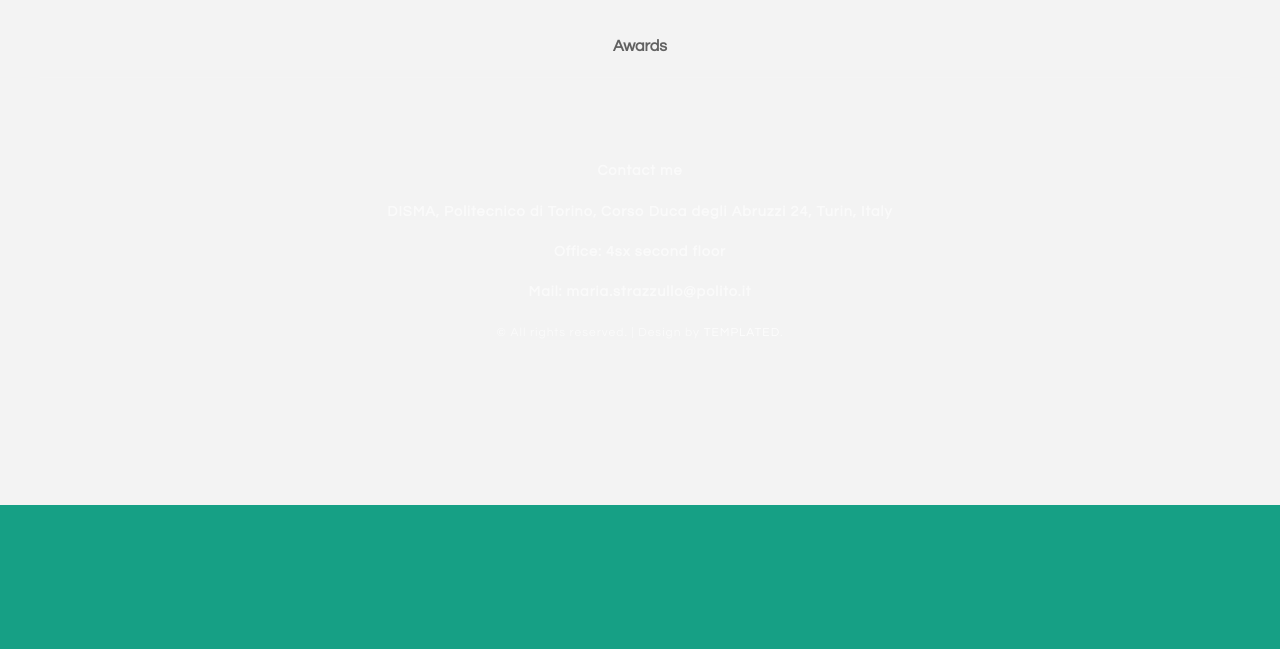
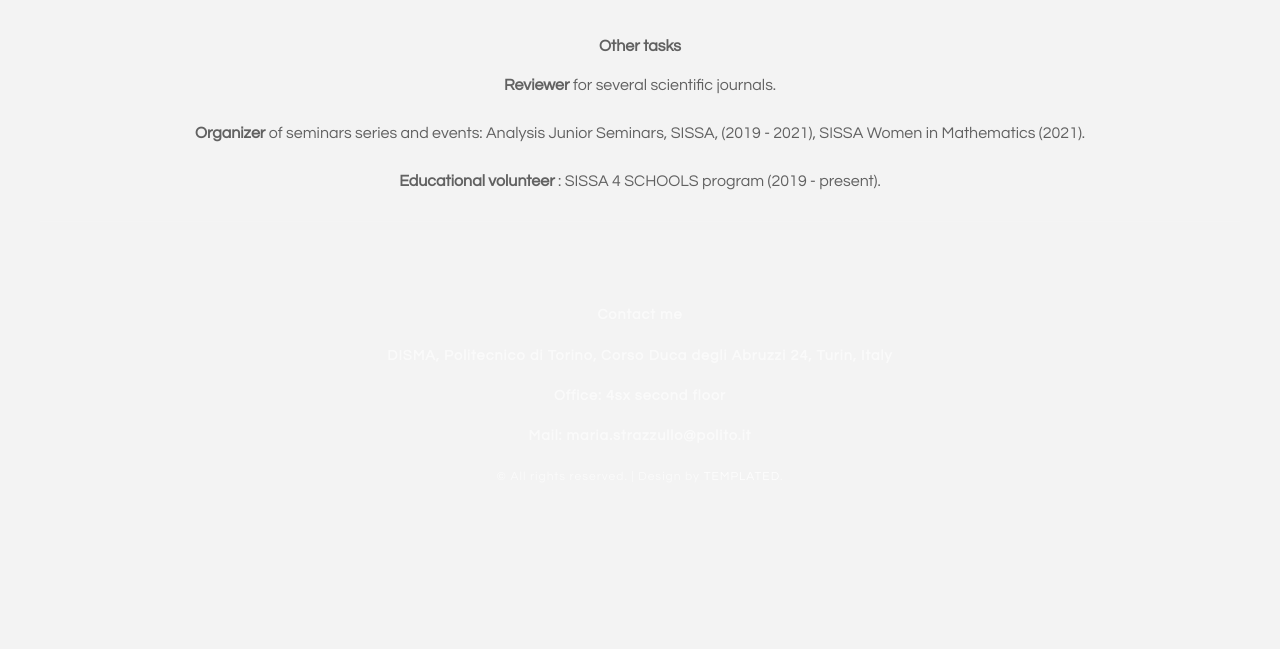
Before and after one commit to mstrazzu/mstrazzu.github.io, a plain HTML site: page other.html in a window 1280 px wide. Shown: the part 391-1040 px from the top of the page. Before the commit the page ends 896 px from the top, so only its background shows below. Drawn offline with Linux system fonts and the light colour scheme.

Commit message:
complete section othet

```diff
--- a/other.html
+++ b/other.html
@@ -46,8 +46,18 @@ Released   : 20131223
 		<div class="title">
 			<h1>Other activities, interests and awards</h1>
 		</div>
-		<p> <strong> Awards  </strong>  <br>
+		<p> <strong> Other tasks  </strong>  <br>
 			<ul>
+				<br, style="left: auto;">  <strong> Reviewer </strong> for several scientific journals.
+
+				<br>
+				<br><br>
+				<br, style="left: auto;">  <strong> Organizer </strong> of seminars series and events:  Analysis Junior Seminars, SISSA, (2019 - 2021), SISSA Women in Mathematics (2021).
+				<br>
+				<br><br>
+				<br, style="left: auto;">  <strong> Educational volunteer </strong>:  SISSA 4 SCHOOLS program (2019 - present).
+				<br>
+				<br><br>
 
 
 <div id="copyright" class="container">
```
